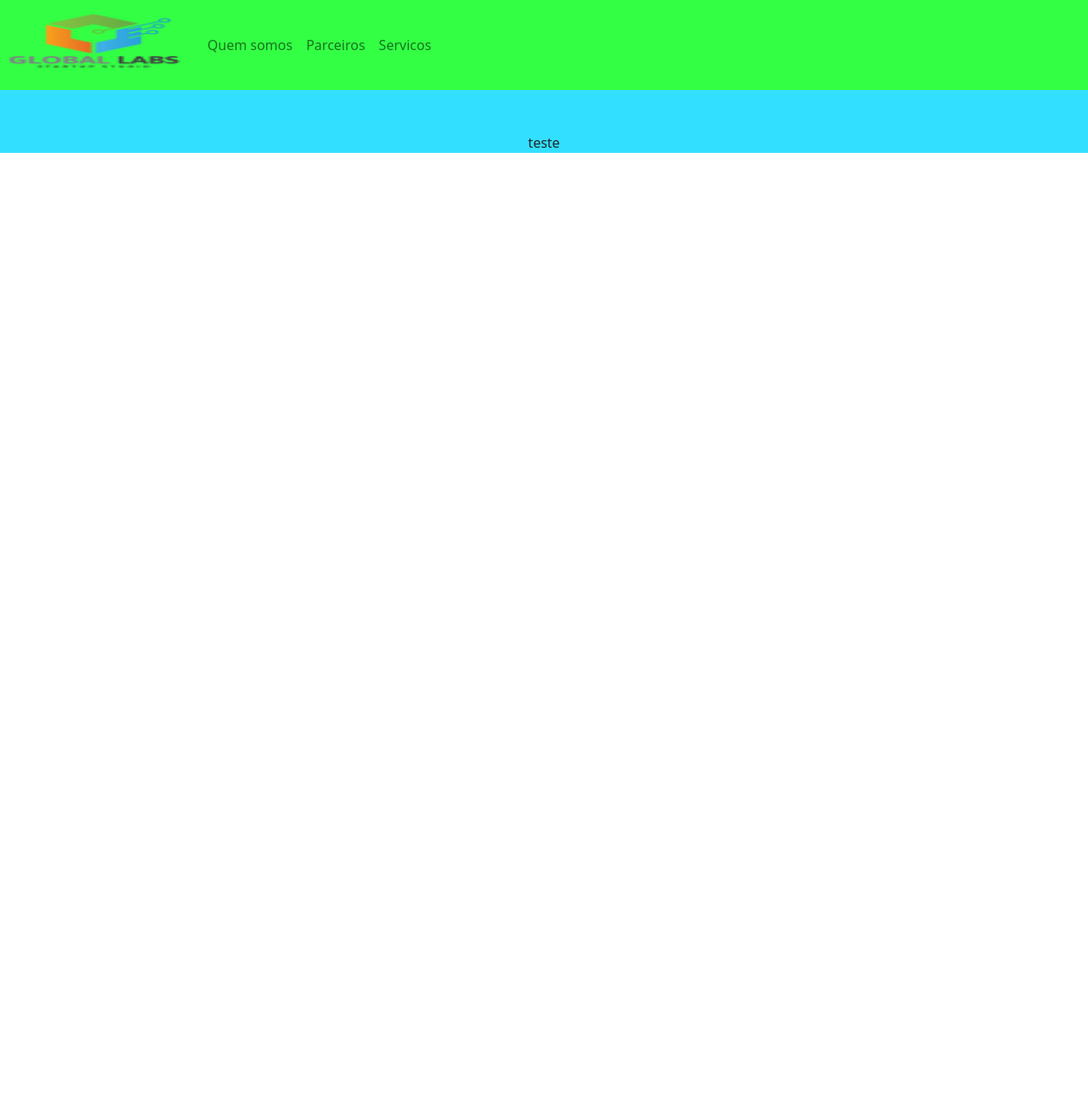
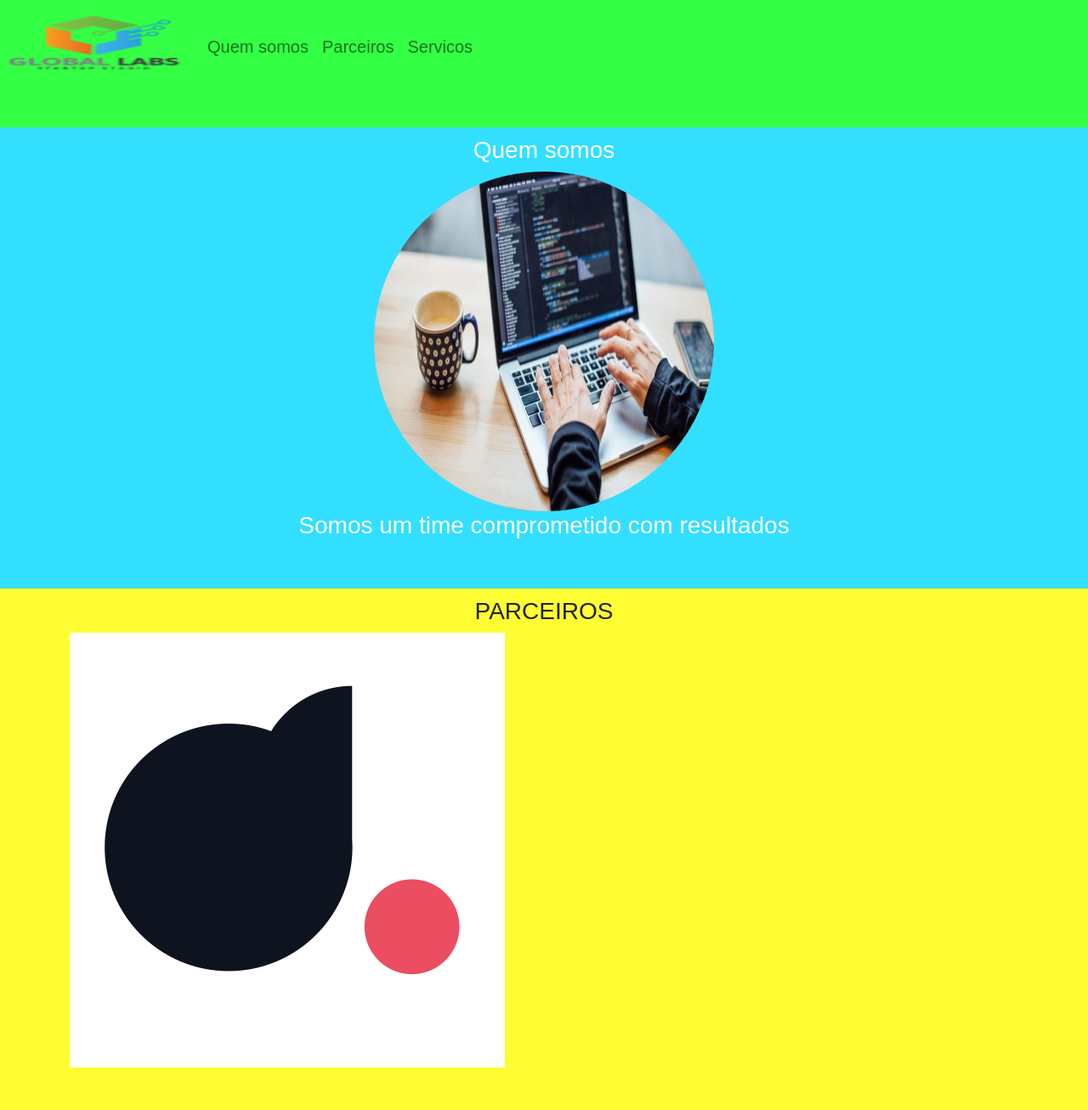
Before and after one commit to wederson1990/AulaDeBootstrap, a plain HTML site: page index.html in a window 1280 px wide. Shown: the whole page at 85% size. Before the commit the page ends 800 px from the top, so only its background shows below. Drawn offline with Linux system fonts and the light colour scheme.

Commit message:
inserindo uma imagem
ta ficando massa!

```diff
--- a/css/style.css
+++ b/css/style.css
@@ -1,9 +1,18 @@
+body{
+    font: 20px Arial, sans-serif;
+}
+
 .navbar {
     background-color: #33FF44;
 }
 .quem-somos{
     background-color: #33DFFF;
+    color: white;
 }
 .margin {
-    padding-top: 50px;
+    padding-bottom: 50px;
+    padding-top: 10px;
 }
+.parceiros{
+    background-color: #FFFE33;
+}
--- a/index.html
+++ b/index.html
@@ -7,14 +7,14 @@
         <link rel="stylesheet" type="text/css" href="css/style.css">
         <body>
 
-        <nav class="navbar navbar-expand-lg navbar-light">
+        <nav class="navbar navbar-expand-lg navbar-light margin">
             <a class="navbar-brand" href="#">
                 <img src="img/logo_pequena.png" width="220" height="80">
             </a>
             <div class="collapse navbar-collapse">
               <ul class="navbar-nav">
                    <li class="nav-item">
-                       <a class="nav-link" href="#">Quem somos</a>
+                       <a class="nav-link" href="quemsomos">Quem somos</a>
                   </li>
                    <li class="nav-item">
                        <a class="nav-link" href="#">Parceiros</a>
@@ -26,10 +26,25 @@
 
             </div>
         </nav>
-        <section id="quem somos"></section>
+        <section id="quem somos">
         <div class="container-fluid  quem-somos text-center margin">
-            <p>teste</p>
+            <h3>Quem somos</h3>
+            <img src="img/casual.jpg"  class="rounded-circle" width="400" height="400">
+            <h3>Somos um time comprometido com resultados</h3>
         </div>
+    </section>
+    <section id="parceiros">
+        <div class="container-fluid text-center margin parceiros">
+            <h3>PARCEIROS</h3>
+            <div class="container">
+                <div class="row">
+                    <div class="col-md-4">
+                        <img src="img/dio.png">
+                    </div>
+                </div>
+            </div>
+        </div>
+    </section>
     </body>
     </head>
 </html>
```
Also changed, not shown: img/dio.png (added).
